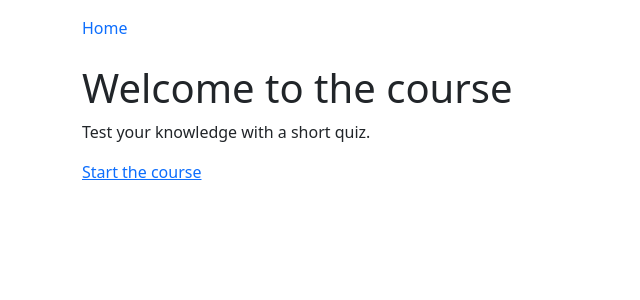
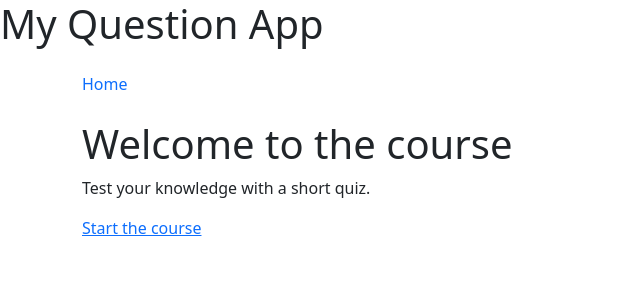
Before and after one commit to nuast/flask_quiz_app_example, a Flask app: page / in a window 1280 px wide. Shown: the top 300 px of the page, without its empty margins (0-640 px from the left). Run offline with Flask 3, Linux system fonts and the light colour scheme.

Commit message:
Add a title

```diff
--- a/templates/base.html
+++ b/templates/base.html
@@ -6,6 +6,7 @@
     <link href="https://cdn.jsdelivr.net/npm/bootstrap@5.3.8/dist/css/bootstrap.min.css" rel="stylesheet">
 </head>
 <body>
+    <h1>My Question App</h1>
     <nav class="container py-3">
         <a href="/" class="text-decoration-none">Home</a>
     </nav>
```
